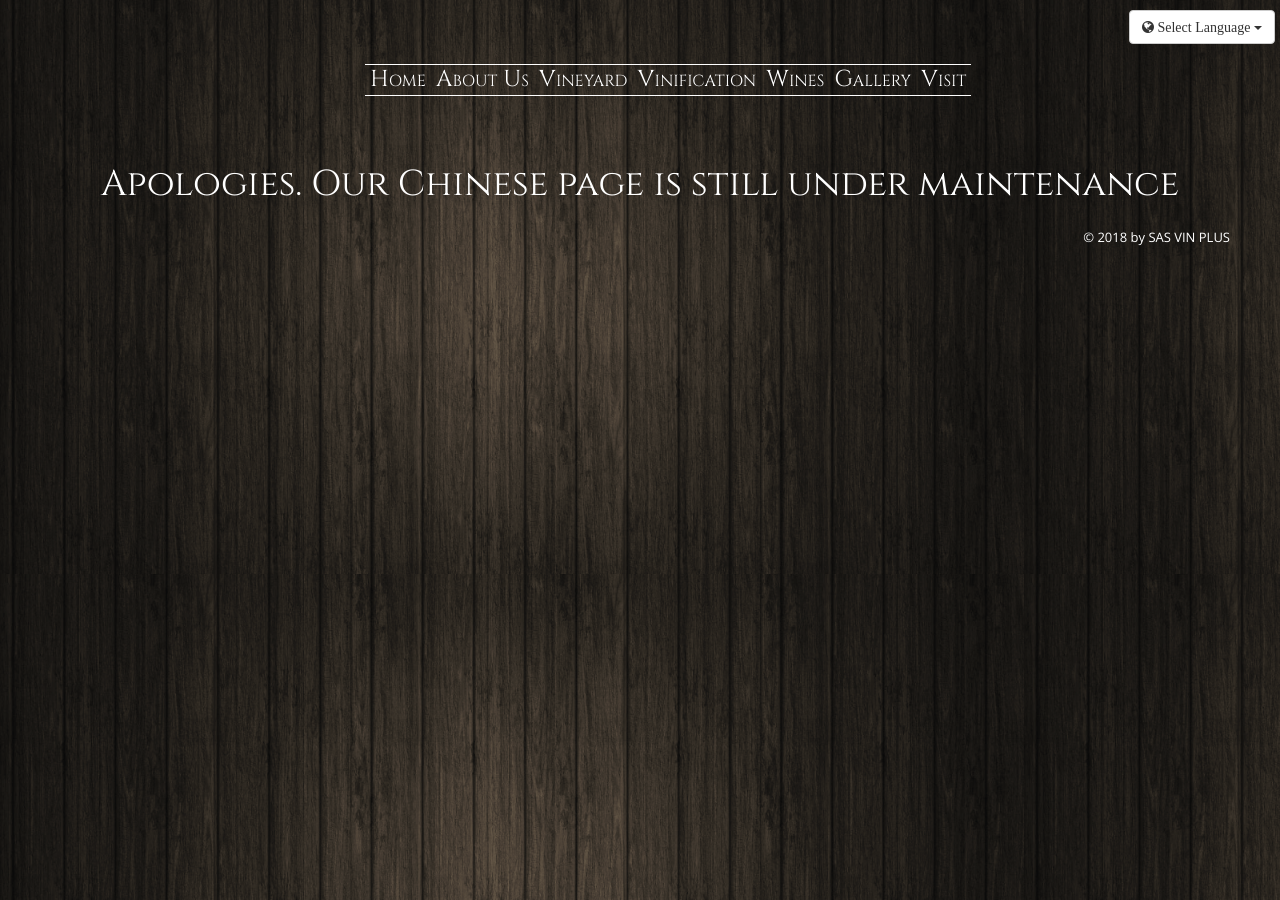
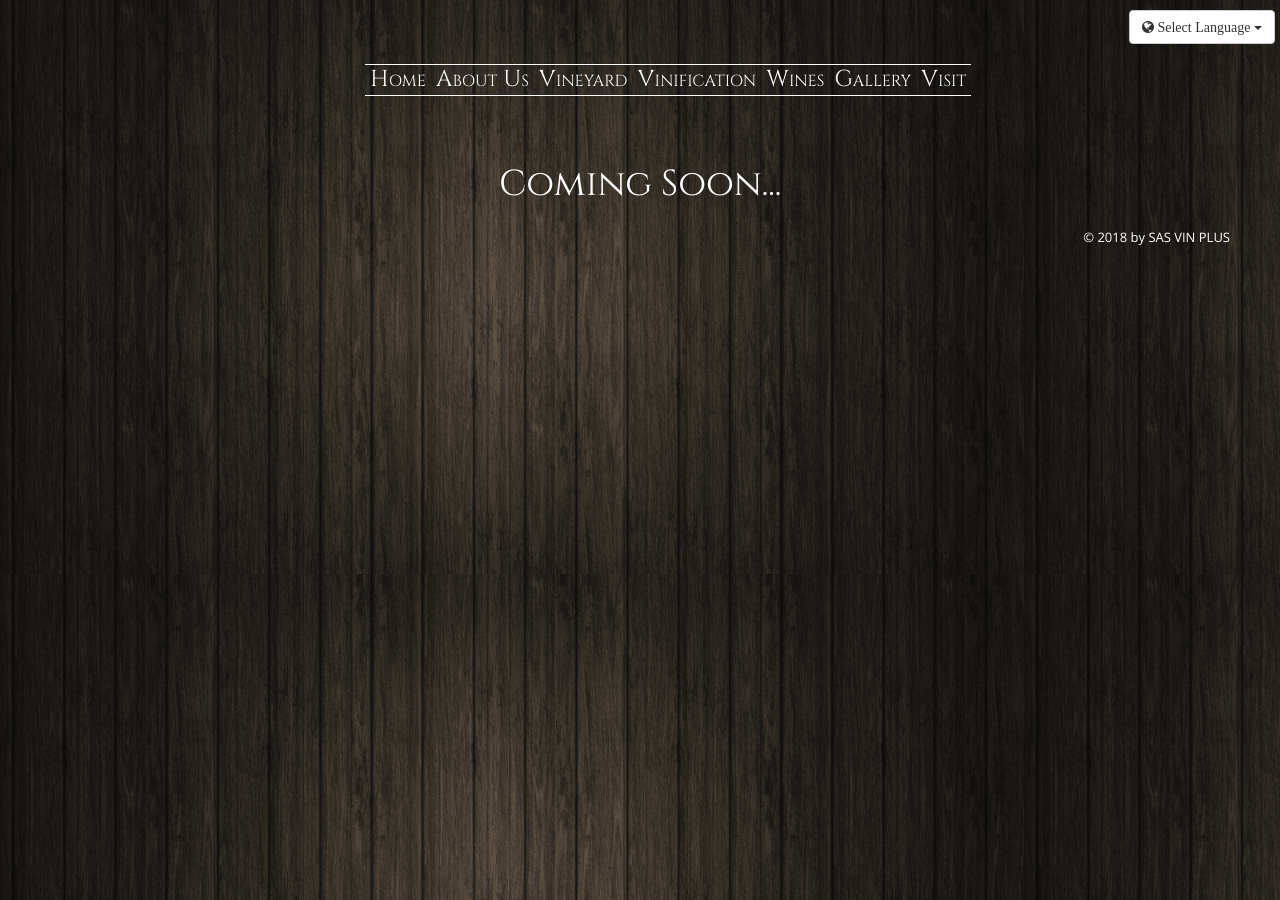
Before and after one commit to lyenchen/preuillac, a Jekyll site: the page built from index_zh.html, in a window 1280 px wide. Built offline with Jekyll 4.4.1, drawn with Linux system fonts in a browser that asks for light colours; nearby versions of some CDN libraries; some web fonts are replaced; comment, search, counter and statistics services are not loaded.

Commit message:
language

```diff
--- a/index_fr.html
+++ b/index_fr.html
@@ -4,4 +4,4 @@ title: Château Preuillac
 description: Vintage after vintage, the whole Château Preuillac team works day in, day out to shape the vineyard and establish it as a reference among the great Médoc wines.
 ---
 
-    <h1 align="center" style="color:white;"> Apologies. Our French page is still under maintenance </h1>
+    <h1 align="center" style="color:white;"> Coming Soon... </h1>
--- a/index_zh.html
+++ b/index_zh.html
@@ -4,4 +4,4 @@ title: Château Preuillac
 description: Vintage after vintage, the whole Château Preuillac team works day in, day out to shape the vineyard and establish it as a reference among the great Médoc wines.
 ---
 
-    <h1 align="center" style="color:white;"> Apologies. Our Chinese page is still under maintenance </h1>
+    <h1 align="center" style="color:white;"> Coming Soon... </h1>
```
